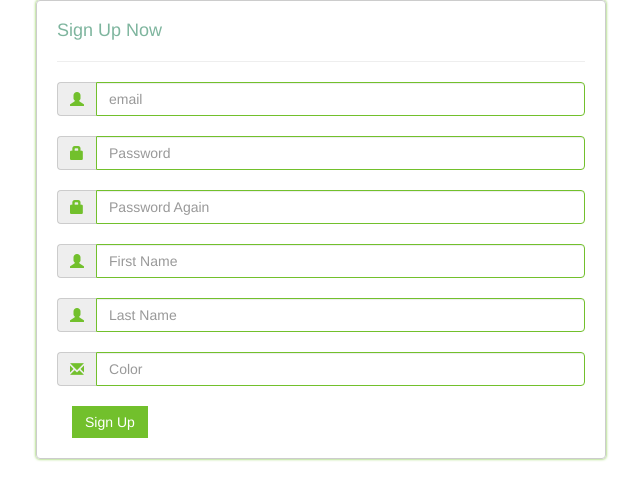
After one commit to assilelyahyaoui/Tomato, a PHP site: page /View/registration.php in a window 1280 px wide. The commit adds this page. Shown: the top 500 px of the page, without its empty margins (319-959 px from the left). Run offline with PHP 8.4, Linux system fonts and the light colour scheme.

```diff
--- a/View/addActivity.php
+++ b/View/addActivity.php
@@ -1,6 +1,6 @@
 <!DOCTYPE html>
 <html>
-<?php require_once( './View/navBar.php'); ?>
+<?php header("Location: ./View/navBar.php"); /*require_once( './View/navBar.php');*/ ?>
 
 <head>
 
@@ -8,8 +8,8 @@
   <h1>Add an Activity</h1>
 </head>
 
-<link href="./css/bootstrap.css" rel="stylesheet">
-<link rel="stylesheet" type="text/css" href="index.css">
+<link href="./View/css/bootstrap.css" rel="stylesheet">
+<link rel="stylesheet" type="text/css" href="./View/index.css">
 
 
 <body>
--- /dev/null
+++ b/View/registration.css
@@ -0,0 +1,91 @@
+.mycolor{
+    color : #72c02c;
+}
+.myborder{
+    padding: 20px;;
+    border: 1px solid #ccc;
+    border-radius: 4px;
+    -webkit-box-shadow: 0px 0px 3px 0px #72c02c;
+    -moz-box-shadow:    0px 0px 3px 0px #72c02c;
+    box-shadow:         0px 0px 3px 0px #72c02c;
+}
+.mybutton{
+    position: relative;
+    left: 50%;
+    top: 193px;
+
+}
+.margin-bottom-20 {
+    margin-bottom: 20px;
+
+}
+.btn-u:hover {
+    background: #5fb611;
+}
+.btn-u:hover, .btn-u:focus, .btn-u:active, .btn-u.active, .open .dropdown-toggle.btn-u {
+    background: #5fb611;
+}
+.btn-u:hover {
+    color: #fff;
+    text-decoration: none;
+    -webkit-transition: all 0.3s ease-in-out;
+    -moz-transition: all 0.3s ease-in-out;
+    -o-transition: all 0.3s ease-in-out;
+    transition: all 0.3s ease-in-out;
+}
+.btn-u {
+    background: #72c02c;
+}
+.btn-u {
+    white-space: nowrap;
+    border: 0;
+    color: #fff;
+    font-size: 14px;
+    cursor: pointer;
+    font-weight: 400;
+    padding: 6px 13px;
+    position: relative;
+    background: #72c02c;
+    display: inline-block;
+    text-decoration: none;
+}
+.input-group-addon {
+    border-right: 0;
+    /*color: #b3b3b3;*/
+    font-size: 14px;
+    background: #fff;
+    padding: 6px 12px;
+    font-size: 14px;
+    font-weight: 400;
+    line-height: 1;
+    color: #555;
+    text-align: center;
+    background-color: #eee;
+    border: 1px solid #ccc;
+    border-radius: 4px;
+}
+.input-group .form-control {
+    float: left;
+    width: 100%;
+    margin-bottom: 0;
+}
+.form-control {
+    box-shadow: none;
+}
+.form-control {
+    display: block;
+    width: 100%;
+    height: 34px !important;
+    padding: 6px 12px;
+    font-size: 14px;
+    line-height: 1.428571429;
+    color: #555;
+    background-color: #fff;
+    background-image: none;
+    border: 1px solid  #72c02c !important;
+    border-radius: 4px;
+    -webkit-box-shadow: inset 0 1px 1px rgba(0,0,0,.075);
+    box-shadow: inset 0 1px 1px rgba(0,0,0,.075);
+    -webkit-transition: border-color ease-in-out .15s,box-shadow ease-in-out .15s;
+    transition: border-color ease-in-out .15s,box-shadow ease-in-out .15s;
+}
--- /dev/null
+++ b/View/registration.php
@@ -0,0 +1,43 @@
+<!DOCTYPE html>
+<html>
+  <head>
+    <meta charset="utf-8">
+    <title>Registration</title>
+  </head>
+  <body>
+    <link href="./css/bootstrap.css" rel="stylesheet">
+    <link rel="stylesheet" type="text/css" href="./registration.css">
+
+    <form action = "./Controller/registration-controller.php" method="post">
+    <div class="container">
+    <div class="col-md-3"></div>
+    <div class="col-md-6">
+         <div class="row myborder">
+             <h4 style="color: #7EB59E; margin: initial; margin-bottom: 10px;">Sign Up Now</h4><hr>
+            <div class="input-group margin-bottom-20">
+                <span class="input-group-addon"><i class="glyphicon glyphicon-user mycolor"></i></span>
+                <input size="60" maxlength="255" class="form-control" placeholder="email" name="UserRegistration[email]" id="person_username" type="text">                                                        </div>
+            <div class="input-group margin-bottom-20">
+                <span class="input-group-addon"><i class="glyphicon glyphicon-lock mycolor"></i></span>
+                <input size="60" maxlength="255" class="form-control" placeholder="Password" name="UserRegistration[password]" id="person_password" type="password">                                    </div>
+
+                <div class="input-group margin-bottom-20">
+                    <span class="input-group-addon"><i class="glyphicon glyphicon-lock mycolor"></i></span>
+                    <input size="60" maxlength="255" class="form-control" placeholder="Password Again" name="UserRegistration[password]" id="person_password2" type="password">                                    </div>
+
+            <div class="input-group margin-bottom-20">
+                <span class="input-group-addon"><i class="glyphicon glyphicon-user mycolor"></i></span>
+                <input size="60" maxlength="255" class="form-control" placeholder="First Name" name="UserRegistration[fname]" id="person_firstname" type="text">                                    </div>
+            <div class="input-group margin-bottom-20">
+                <span class="input-group-addon"><i class="glyphicon glyphicon-user mycolor"></i></span>
+                <input size="60" maxlength="255" class="form-control" placeholder="Last Name" name="UserRegistration[lname]" id="person_name" type="text">                                    </div>
+            <div class="input-group margin-bottom-20">
+                <span class="input-group-addon"><i class="glyphicon glyphicon-envelope mycolor"></i></span>
+                <input size="60" maxlength="255" class="form-control" placeholder="Color" name="UserRegistration[color]" id="person_color" type="text">                                    </div>
+                <div class="col-md-12">
+                    <button class="btn-u pull-left" type="submit">Sign Up</button>
+                </div>
+            </div>
+        </div>
+  </body>
+</html>
```
Also changed, not shown: Controller/addActivity-controller.php (+8 -4 lines), Controller/registration-Controller.php (added, +8 -0 lines), Model/groupOfPeople-Model.php (+70 -0 lines), Model/person-Model.php (+83 -14 lines), Model/tied-Model.php (added, +55 -0 lines), View/registration-Controller.php (added).
